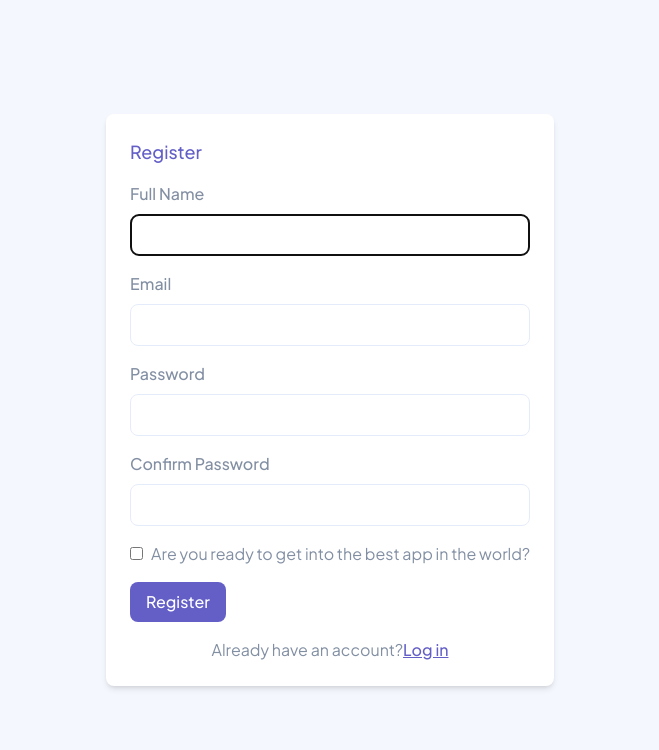
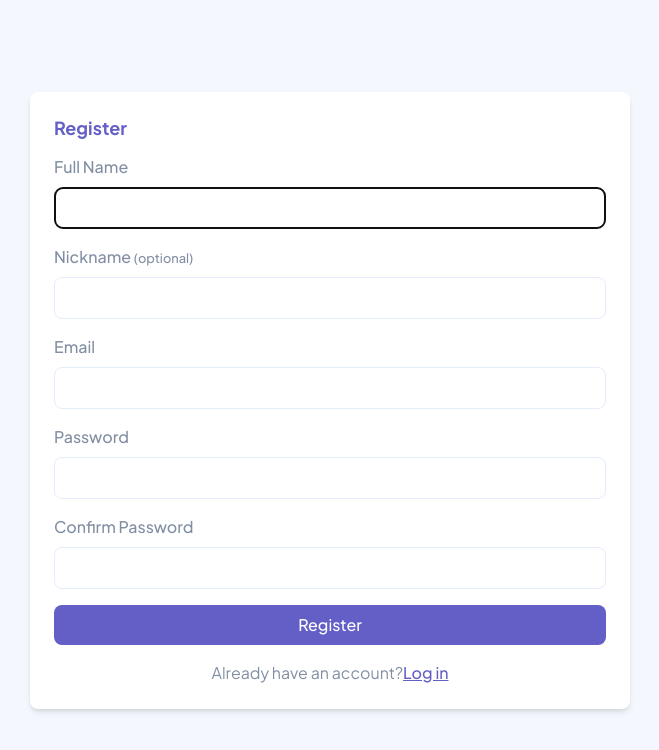
Before and after one commit to JaacielBriseo/kanban-task-management, a React (Create React App) app: page /auth/register in a window 1280 px wide. Shown: the top 750 px of the page, without its empty margins (310-969 px from the left). Built offline with nearby package versions, Linux system fonts and the light colour scheme.

Commit message:
Validations and some styles on auth components

```diff
--- a/src/auth/pages/Login.tsx
+++ b/src/auth/pages/Login.tsx
@@ -2,26 +2,29 @@ import { useRef, useEffect } from 'react';
 import { NavLink } from 'react-router-dom';
 import { useFormik } from 'formik';
 import { useAuthStore } from '../../hooks';
+import { loginSchema } from '../validations/schemas';
 export const Login = () => {
 	const inputRef = useRef<HTMLInputElement | null>(null);
-	const { startLogin } = useAuthStore();
+	const { clearErrorMessage, startLogin, errorMessage } = useAuthStore();
+
+	const { handleChange, values, handleSubmit, errors } = useFormik({
+		initialValues: {
+			email: '',
+			password: '',
+		},
+		onSubmit: ({ email, password }) => {
+			startLogin({ email, password });
+		},
+		validationSchema: loginSchema,
+	});
+
 	useEffect(() => {
 		if (!inputRef) return;
 		inputRef.current?.focus();
 	}, []);
-	const { handleChange, values, handleSubmit } = useFormik({
-		initialValues: {
-			email: '',
-			password: '',
-		},
-		onSubmit: () => {
-			startLogin({ email: values.email, password: values.password });
-		},
-	});
-
 	return (
 		<div className='h-screen flex items-center justify-center bg-LightGrey'>
-			<form className='bg-white rounded-lg shadow-md p-6' onSubmit={handleSubmit}>
+			<form className='bg-white rounded-lg shadow-md p-6 w-11/12 max-w-[600px]' onSubmit={handleSubmit}>
 				<h2 className='text-lg font-medium mb-4 text-MainPurple'>Login</h2>
 				<div className='mb-4'>
 					<label className='block text-MediumGrey font-medium mb-2' htmlFor='email'>
@@ -34,8 +37,8 @@ export const Login = () => {
 						name='email'
 						value={values.email}
 						onChange={handleChange}
-						required
 					/>
+					{errors.email && <p className='text-SoftRed'>{errors.email}</p>}
 				</div>
 				<div className='mb-4'>
 					<label className='block text-MediumGrey font-medium mb-2' htmlFor='password'>
@@ -47,10 +50,11 @@ export const Login = () => {
 						name='password'
 						value={values.password}
 						onChange={handleChange}
-						required
 					/>
+					{errors.password && <p className='text-SoftRed'>{errors.password}</p>}
 				</div>
 				<div className='flex flex-col space-y-3'>
+					<span className='text-SoftRed'>{errorMessage && errorMessage}</span>
 					<button
 						type='submit'
 						className='bg-MainPurple hover:bg-PurpleHover text-white font-medium py-2 px-4 rounded-lg'>
@@ -59,7 +63,10 @@ export const Login = () => {
 				</div>
 				<div className='text-MediumGrey text-center mt-4'>
 					Don't have an account yet? &nbsp;
-					<NavLink to='/auth/register' className='text-MainPurple hover:text-PurpleHover font-medium underline'>
+					<NavLink
+						to='/auth/register'
+						onClick={clearErrorMessage}
+						className='text-MainPurple hover:text-PurpleHover font-medium underline'>
 						Register
 					</NavLink>
 				</div>
--- a/src/auth/pages/Register.tsx
+++ b/src/auth/pages/Register.tsx
@@ -1,35 +1,39 @@
+import { useRef, useEffect } from 'react';
 import { NavLink } from 'react-router-dom';
 import { useFormik } from 'formik';
+import { registerSchema } from '../validations/schemas';
 import { useAuthStore } from '../../hooks';
-import { useRef, useEffect } from 'react';
 
 export const Register = () => {
-	const { startRegister } = useAuthStore();
+	const { clearErrorMessage, startRegister, errorMessage } = useAuthStore();
 	const inputRef = useRef<HTMLInputElement | null>(null);
-	const { handleSubmit, values, handleChange } = useFormik({
+
+	const { handleSubmit, values, handleChange, errors } = useFormik({
 		initialValues: {
 			name: '',
+			nickname: '',
 			email: '',
 			password: '',
 			confirmPassword: '',
-			isReady: false,
 		},
-		onSubmit: () => {
-			startRegister({ email: values.email, name: values.name, password: values.password });
+		onSubmit: ({email,name,password,nickname}) => {
+			startRegister({ email, name, password, nickname });
 		},
+		validationSchema: registerSchema,
 	});
+
 	useEffect(() => {
 		if (!inputRef) return;
 		inputRef.current?.focus();
 	}, []);
-
 	return (
 		<div className='h-screen flex items-center justify-center bg-LightGrey p-5'>
-			<form className='bg-White rounded-lg shadow-md p-6' onSubmit={handleSubmit}>
-				<h2 className='text-lg font-medium mb-4 text-MainPurple'>Register</h2>
+			<form className='bg-White rounded-lg shadow-md p-6 w-11/12 max-w-[600px]' onSubmit={handleSubmit}>
+				<h2 className='text-lg font-medium mb-4 text-MainPurple headingL'>Register</h2>
 				<div className='mb-4'>
 					<label className='block text-MediumGrey font-medium mb-2' htmlFor='full-name'>
-						Full Name
+						Full Name &nbsp;
+						{errors.name && <small className='text-SoftRed'>{errors.name}</small>}
 					</label>
 					<input
 						className='w-full border border-LinesLight p-2 rounded-lg'
@@ -37,13 +41,24 @@ export const Register = () => {
 						name='name'
 						value={values.name}
 						onChange={handleChange}
-						required
 						ref={inputRef}
 					/>
 				</div>
 				<div className='mb-4'>
+					<label className='block text-MediumGrey font-medium mb-2' htmlFor='nickname'>
+						Nickname <small>(optional)</small>
+					</label>
+					<input
+						className='w-full border border-LinesLight p-2 rounded-lg'
+						type='text'
+						name='nickname'
+						value={values.nickname}
+						onChange={handleChange}
+					/>
+				</div>
+				<div className='mb-4'>
 					<label className='block text-MediumGrey font-medium mb-2' htmlFor='email'>
-						Email
+						Email &nbsp; {errors.email && <small className='text-SoftRed'>{errors.email}</small>}
 					</label>
 					<input
 						className='w-full border border-LinesLight p-2 rounded-lg'
@@ -51,12 +66,11 @@ export const Register = () => {
 						name='email'
 						value={values.email}
 						onChange={handleChange}
-						required
 					/>
 				</div>
 				<div className='mb-4'>
 					<label className='block text-MediumGrey font-medium mb-2' htmlFor='password'>
-						Password
+						Password &nbsp; {errors.password && <small className='text-SoftRed'>{errors.password}</small>}
 					</label>
 					<input
 						className='w-full border border-LinesLight p-2 rounded-lg'
@@ -64,12 +78,12 @@ export const Register = () => {
 						name='password'
 						value={values.password}
 						onChange={handleChange}
-						required
 					/>
 				</div>
 				<div className='mb-4'>
 					<label className='block text-MediumGrey font-medium mb-2' htmlFor='confirm-password'>
-						Confirm Password
+						Confirm Password &nbsp;{' '}
+						{errors.confirmPassword && <small className='text-SoftRed'>{errors.confirmPassword}</small>}
 					</label>
 					<input
 						className='w-full border border-LinesLight p-2 rounded-lg'
@@ -77,23 +91,20 @@ export const Register = () => {
 						name='confirmPassword'
 						value={values.confirmPassword}
 						onChange={handleChange}
-						required
 					/>
 				</div>
-				<div className='mb-4'>
-					<input className='mr-2' type='checkbox' name='isReady' checked={values.isReady} onChange={handleChange} />
-					<label className='text-MediumGrey' htmlFor='isReady'>
-						Are you ready to get into the best app in the world?
-					</label>
-				</div>
+				{errorMessage && <small className='text-SoftRed'>{errorMessage}</small>}
 				<button
 					type='submit'
-					className='bg-MainPurple hover:bg-PurpleHover text-white font-medium py-2 px-4 rounded-lg'>
+					className='bg-MainPurple hover:bg-PurpleHover text-white font-medium py-2 px-4 rounded-lg w-full'>
 					Register
 				</button>
 				<div className='text-MediumGrey text-center mt-4'>
 					Already have an account?
-					<NavLink to='/auth/login' className='text-MainPurple hover:text-PurpleHover font-medium underline'>
+					<NavLink
+						to='/auth/login'
+						onClick={clearErrorMessage}
+						className='text-MainPurple hover:text-PurpleHover font-medium underline'>
 						Log in
 					</NavLink>
 				</div>
--- /dev/null
+++ b/src/auth/validations/schemas.ts
@@ -0,0 +1,15 @@
+import * as Yup from 'yup'
+
+export const registerSchema = Yup.object({
+  name: Yup.string().min(5, 'Enter a valid full name').required('Full name is required.'),
+  email: Yup.string().email('Please enter a valid email.').required('Email is required.'),
+  password: Yup.string().min(6, 'Password must be at least of 6 characters.').required('Password is required.'),
+  confirmPassword: Yup.string()
+    .oneOf([Yup.ref('password'), null], 'Passwords must match.')
+    .required('Confirm the password.'),
+});
+
+export const loginSchema = Yup.object({
+  email: Yup.string().required('Email is required.').email('Invalid email.'),
+  password: Yup.string().required('Password is required.').min(6, 'Password must be at least 6 characters.'),
+});
--- a/src/interfaces/interfaces.ts
+++ b/src/interfaces/interfaces.ts
@@ -1,5 +1,6 @@
 export interface User {
 	name: string | null;
+	nickname?: string;
 	email: string | null;
 	img: string | null;
 	role: 'SUPER_ROLE' | 'USER_ROLE' | 'ADMIN_ROLE' | null;
@@ -7,6 +8,7 @@ export interface User {
 	google: boolean | null;
 	uid: string | null;
 }
+
 export interface AuthSliceValues {
 	status: 'checking' | 'authenticated' | 'not-authenticated';
 	user: User;
```
Also changed, not shown: src/hooks/useAuthStore.ts (+33 -8 lines), public/assets/profile.png (added).
